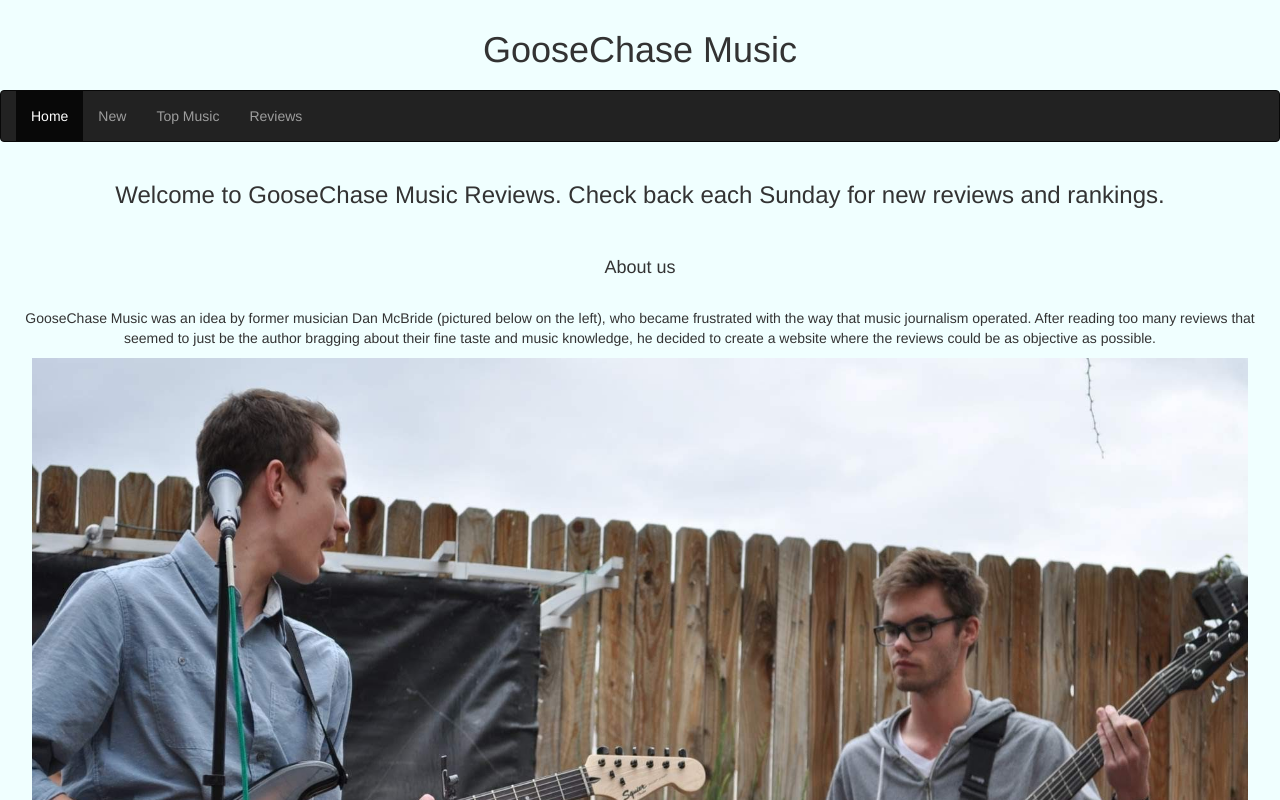
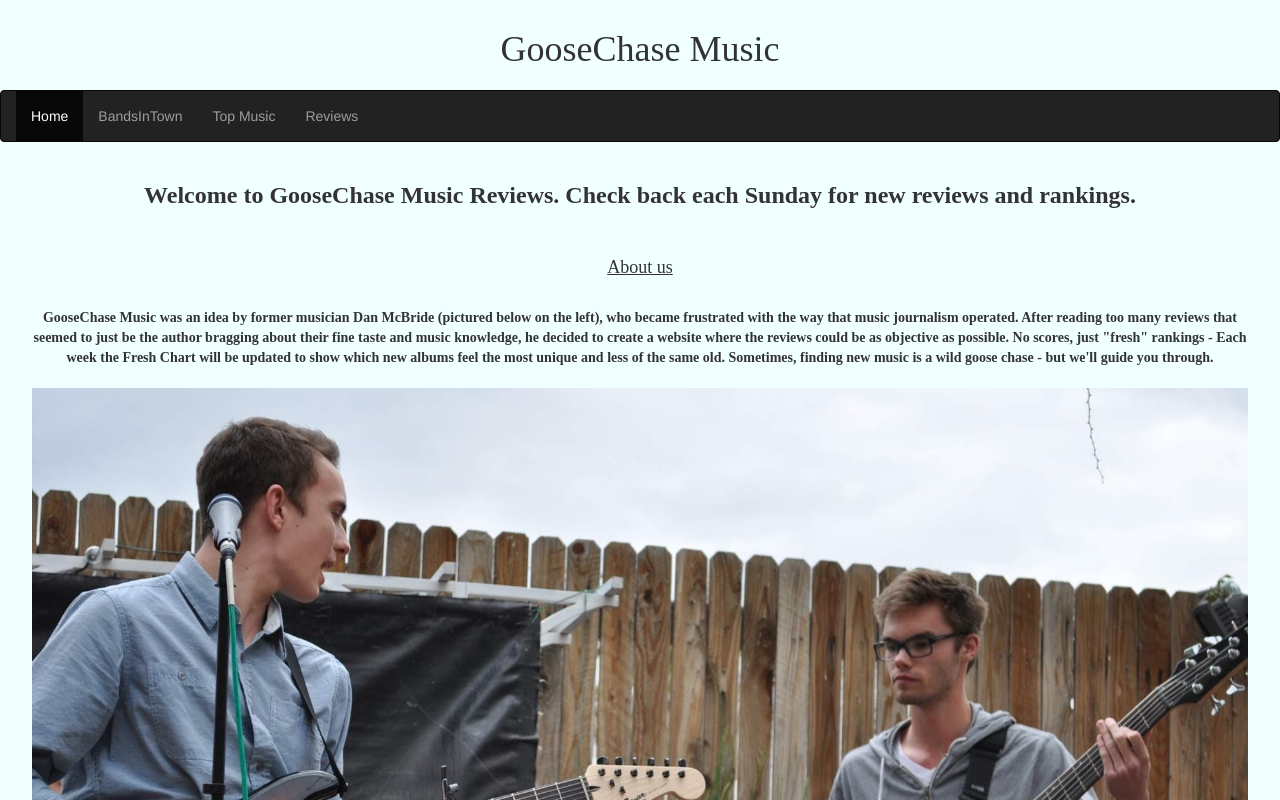
Before and after one commit to dmcbrid4/creative_project_1, a plain HTML site: page index.html in a window 1280 px wide. Shown: the top 800 px of the page. Drawn offline with nearby package versions, Linux system fonts and the light colour scheme.

Commit message:
final changes

```diff
--- a/css/styles.css
+++ b/css/styles.css
@@ -2,26 +2,38 @@ body {
     background-color: azure;
 }
 h1 {
+    font-family: 'Trocchi', serif;
     text-align: center;
     padding: 10px
 }
 h3 {
     text-align: center;
     padding: 20px;
+    font-family: 'Trocchi', serif;
+
+
 }
 
 h4 {
     text-align: center;
     padding: 20px;
+    font-family: 'Trocchi', serif;
 }
 
 p {
     text-align: center;
+    padding-left: 30px;
+    padding-right: 30px;
+    font-family: 'Trocchi', serif;
+
+
 }
 .desert {
+    padding-top: 10px;
     display: block;
     margin-left: auto;
     margin-right: auto;
     margin-top: auto;
     width: 95%;
+    height: auto;
 }
--- a/css/styles_new.css
+++ b/css/styles_new.css
@@ -2,8 +2,32 @@ body {
     background-color: azure;
 }
 h1 {
-    text-align: left;
+    font-family: 'Trocchi', serif;
+    text-align: center;
+    padding: 10px;
 }
+
 h3 {
+    font-family: 'Trocchi', serif;
     text-align: center;
 }
+
+.bands {
+    font-family: 'Trocchi', serif;
+    text-align: center;
+}
+
+ul {
+    font-family: 'Trocchi', serif;
+    display: inline-block; text-align: left;
+}
+
+.festival {
+    display: block;
+    margin-left: auto;
+    margin-right: auto;
+    margin-top: auto;
+    width: 75%;
+    height: auto;
+
+}
--- a/css/styles_reviews.css
+++ b/css/styles_reviews.css
@@ -2,16 +2,19 @@ body {
     background-color: azure;
 }
 h1 {
+    font-family: 'Trocchi', serif;
     text-align: center;
     padding: 10px
 }
 h2, h3 {
+    font-family: 'Trocchi', serif;
     margin-left: auto;
     margin-right: auto;
     margin-top: auto;
     width: 95%;
 }
 p {
+    font-family: 'Trocchi', serif;
     margin-left: auto;
     margin-right: auto;
     margin-top: auto;
--- a/css/styles_topmusic1.css
+++ b/css/styles_topmusic1.css
@@ -2,14 +2,22 @@ body {
     background-color: azure;
 }
 h1 {
+    font-family: 'Trocchi', serif;
     text-align: center;
     padding: 10px;
+    font-family: 'Trocchi', serif;
+
+
 }
 
 h3 {
+    font-family: 'Trocchi', serif;
     padding: 30px;
     text-align: center;
     margin: auto;
+    font-family: 'Trocchi', serif;
+
+
 }
 
 .portfolio {
--- a/index.html
+++ b/index.html
@@ -21,18 +21,21 @@
       </div>
       <ul class="nav navbar-nav navbar-collapse navbar-left">
         <li class="active"><a href="#">Home</a></li>
-        <li><a href="pages/new.html">New</a></li>
+        <li><a href="pages/new.html">BandsInTown</a></li>
         <li><a href="pages/topmusic.html">Top Music</a></li>
         <li><a href="pages/reviews.html">Reviews</a></li>
       </ul>
     </div>
   </nav>
-  <h3>Welcome to GooseChase Music Reviews. Check back each Sunday for new reviews and rankings.
+  <h3><strong>Welcome to GooseChase Music Reviews. Check back each Sunday for new reviews and rankings.</strong>
   </h3>
-  <h4>About us</h4>
-  <p>GooseChase Music was an idea by former musician Dan McBride (pictured below on the left), who became frustrated with the way that music journalism operated.
+  <h4><u>About us</u></h4>
+  <p><strong>GooseChase Music was an idea by former musician Dan McBride (pictured below on the left), who became frustrated with the way that music journalism operated.
     After reading too many reviews that seemed to just be the author bragging about their fine taste
-    and music knowledge, he decided to create a website where the reviews could be as objective as possible.
+    and music knowledge, he decided to create a website where the reviews could be as objective as possible. No scores, just "fresh" rankings -
+    Each week the Fresh Chart will be updated to show which new albums feel the most unique and less of the same old. Sometimes, finding new music
+    is a wild goose chase - but we'll guide you through.
+  </strong>
   </p>
 
   <img src="images/desert.jpg" class="desert" width="1200" height="850">
@@ -44,7 +47,7 @@
 </body>
 <div class="footer">
   <footer>
-    <p>Author: Daniel McBride   <a href="https://github.com/BYU-CS-260-Winter-2021/lab-1-photography-website-dmcbrid4">Github Repository</a></p>
+    <p>Author: Daniel McBride   <a href="https://github.com/dmcbrid4/creative_project_1">Github Repository</a></p>
   </footer>
 </div>
 
```
Also changed, not shown: pages/new.html (+5 -3 lines), pages/reviews.html (+7 -7 lines), pages/topmusic.html (+2 -2 lines), images/festival.jpg (added).
